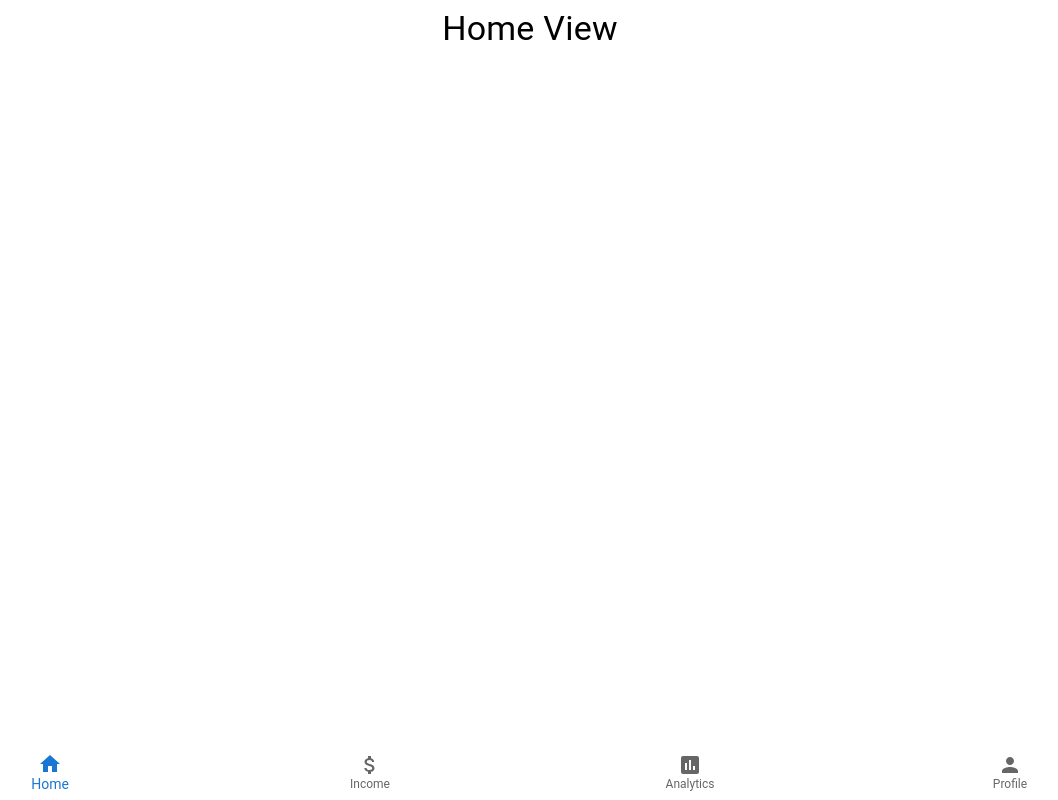
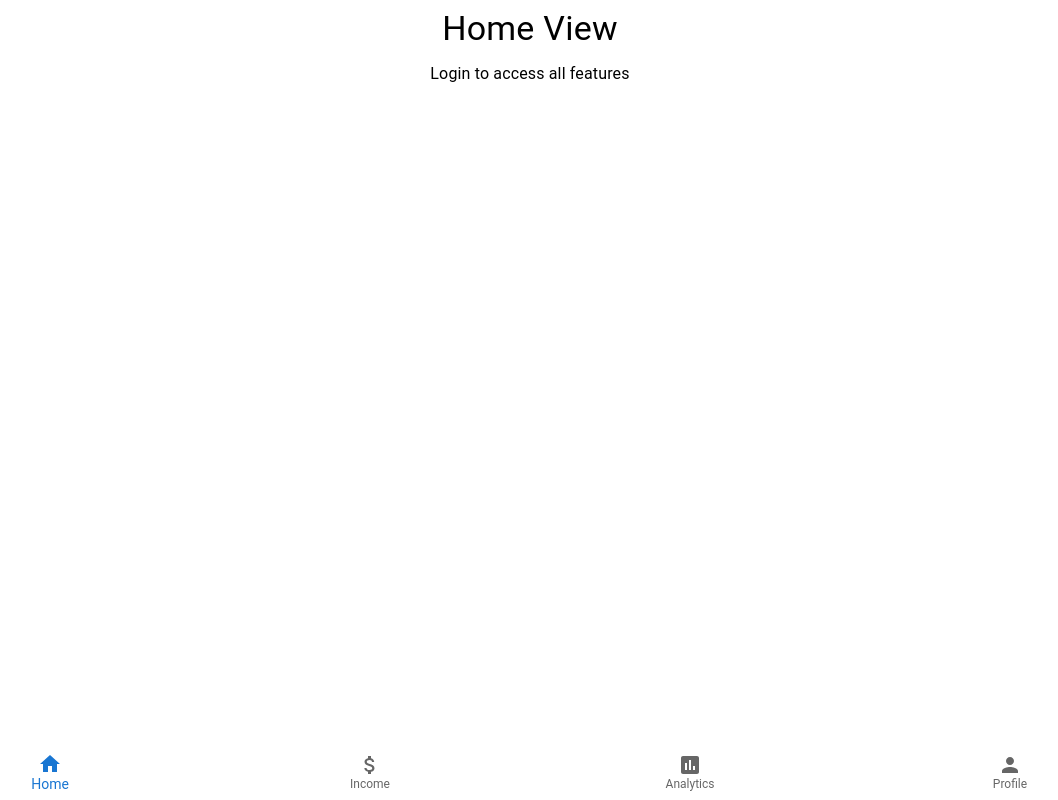
Before and after one commit to nsfoster87/WorkTracker, a React app: page / in a window 1280 px wide. Shown: the whole page, without its empty margins (110-1168 px from the left). Built offline with nearby package versions, Linux system fonts and the light colour scheme; the HTML template or start-up script is replaced by a standard one.

Commit message:
add link to login view

```diff
--- a/client/src/components/AnalyticsView.jsx
+++ b/client/src/components/AnalyticsView.jsx
@@ -1,12 +1,17 @@
 import React from 'react';
-import { Container, Typography } from '@mui/material';
+import { Box, Container, Typography } from '@mui/material';
 
-const AnalyticsView = () => {
+const AnalyticsView = ({ changeView }) => {
   return(
     <Container className="view-container" maxWidth="sm">
       <Typography className="view-header no-cursor" variant="h4" align="center" gutterBottom>
         Analytics View
       </Typography>
+      <Box className="login-link-box">
+        <Typography variant="body1" align="center" className="login-link no-cursor" onClick={() => changeView('login')}>
+          Login to access all features
+        </Typography>
+      </Box>
     </Container>
   );
 };
--- a/client/src/components/App.jsx
+++ b/client/src/components/App.jsx
@@ -18,10 +18,10 @@ const App = () => {
     <>
       {currentView === 'login' && <Login switchToSignup={() => changeView('signup')}/>}
       {currentView === 'signup' && <Signup switchToLogin={() => changeView('login')}/>}
-      {currentView === 'home' && <HomeView />}
-      {currentView === 'income' && <IncomeView />}
-      {currentView === 'analytics' && <AnalyticsView />}
-      {currentView === 'profile' && <ProfileView />}
+      {currentView === 'home' && <HomeView changeView={changeView} />}
+      {currentView === 'income' && <IncomeView changeView={changeView} />}
+      {currentView === 'analytics' && <AnalyticsView changeView={changeView} />}
+      {currentView === 'profile' && <ProfileView changeView={changeView} />}
       {!['signup', 'login'].includes(currentView) &&
         <BottomNavigationBar currentView={currentView} changeView={changeView} />
       }
--- a/client/src/components/HomeView.jsx
+++ b/client/src/components/HomeView.jsx
@@ -1,12 +1,17 @@
 import React from 'react';
-import { Container, Typography } from '@mui/material';
+import { Box, Container, Typography } from '@mui/material';
 
-const HomeView = () => {
+const HomeView = ({ changeView }) => {
   return(
     <Container className="view-container" maxWidth="sm">
       <Typography className="view-header no-cursor" variant="h4" align="center" gutterBottom>
         Home View
       </Typography>
+      <Box className="login-link-box">
+        <Typography variant="body1" align="center" className="login-link no-cursor" onClick={() => changeView('login')}>
+          Login to access all features
+        </Typography>
+      </Box>
     </Container>
   );
 };
--- a/client/src/components/IncomeView.jsx
+++ b/client/src/components/IncomeView.jsx
@@ -1,12 +1,17 @@
 import React from 'react';
-import { Container, Typography } from '@mui/material';
+import { Box, Container, Typography } from '@mui/material';
 
-const IncomeView = () => {
+const IncomeView = ({ changeView }) => {
   return(
     <Container className="view-container" maxWidth="sm">
       <Typography className="view-header no-cursor" variant="h4" align="center" gutterBottom>
         Income View
       </Typography>
+      <Box className="login-link-box">
+        <Typography variant="body1" align="center" className="login-link no-cursor" onClick={() => changeView('login')}>
+          Login to access all features
+        </Typography>
+      </Box>
     </Container>
   );
 };
--- a/client/src/components/ProfileView.jsx
+++ b/client/src/components/ProfileView.jsx
@@ -1,12 +1,17 @@
 import React from 'react';
-import { Container, Typography } from '@mui/material';
+import { Box, Container, Typography } from '@mui/material';
 
-const ProfileView = () => {
+const ProfileView = ({ changeView }) => {
   return(
     <Container className="view-container" maxWidth="sm">
       <Typography className="view-header no-cursor" variant="h4" align="center" gutterBottom>
         Profile View
       </Typography>
+      <Box className="login-link-box">
+        <Typography variant="body1" align="center" className="login-link no-cursor" onClick={() => changeView('login')}>
+          Login to access all features
+        </Typography>
+      </Box>
     </Container>
   );
 };
```
Also changed, not shown: 1 other file (tests, documents, lock files or other folders).
